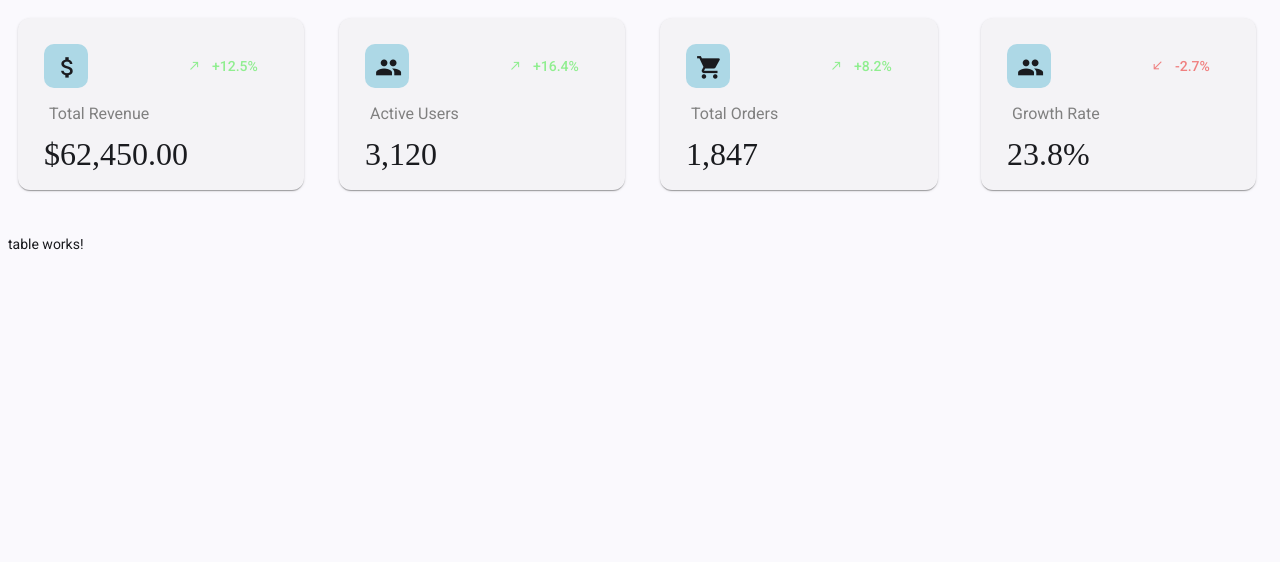
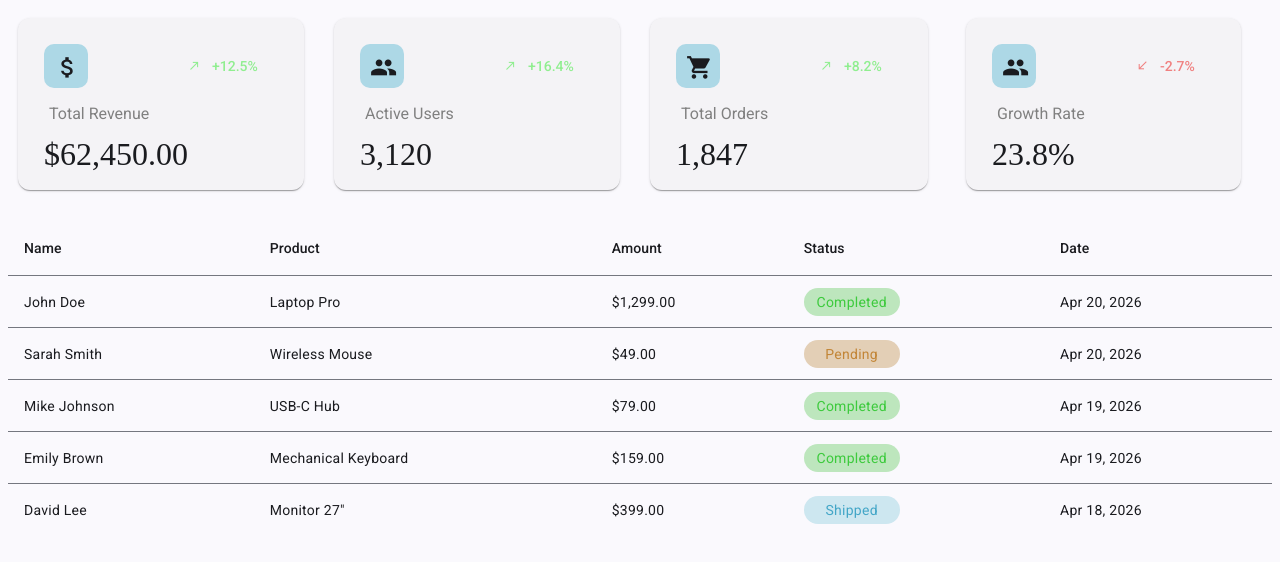
Before and after one commit to ChaitiDutta/dashboard-UI-system, an Angular app: page / in a window 1280 px wide. Shown: the top 562 px of the page. Built offline with nearby package versions, Linux system fonts and the light colour scheme.

Commit message:
Table design completed

```diff
--- a/src/app/features/dashboard/component/dashboard/dashboard.css
+++ b/src/app/features/dashboard/component/dashboard/dashboard.css
@@ -1,5 +1,32 @@
 .dashboard-grid {
   display: grid;
-  grid-template-columns: repeat(auto-fit, minmax(300px, 1fr));
+  /* grid-template-columns: repeat(auto-fit, minmax(300px, 1fr)); */
   gap: 20px;
 }
+
+.grid-col {
+  display: grid;
+  /* grid-template-columns: repeat(2, minmax(0, 1fr)); */
+}
+@media (min-width : 48rem) {
+  .grid-col {
+    grid-template-columns: repeat(2, minmax(0, 1fr));
+  }
+}
+
+@media (min-width : 64rem) {
+  .grid-col {
+    grid-template-columns: repeat(4, minmax(0, 1fr));
+  }
+}
+
+
+
+/* .grid-col-4{
+  display: grid;
+   grid-template-columns: repeat(4, minmax(0, 1fr));
+}
+.grid-col-2{
+  display: grid;
+   grid-template-columns: repeat(2, minmax(0, 1fr));
+} */
--- a/src/app/features/dashboard/component/dashboard/dashboard.html
+++ b/src/app/features/dashboard/component/dashboard/dashboard.html
@@ -1,10 +1,15 @@
 <div class="dashboard-grid">
+    <div class="grid-col">
         @for(item of stats;let i = $index; track item.label){
             <app-card [card]="item" [position]="i">
             </app-card>
         }
+    </div>
 
     <!-- <div class="tableList"> -->
-        <app-table></app-table>
+        <!-- @for(item of tableData; track item.name){ -->
+            <app-table [dataSource]="tableData"></app-table>
+
+        <!-- } -->
     <!-- </div> -->
 </div>
--- a/src/app/features/dashboard/component/dashboard/dashboard.ts
+++ b/src/app/features/dashboard/component/dashboard/dashboard.ts
@@ -3,18 +3,26 @@ import { CardService } from '../../service/card';
 import { Card } from '../../../../shared/components/card/card';
 import { Card_Model } from '../../../../shared/models/card.model';
 import { Table } from '../../../../shared/components/table/table';
+import { Table_Model } from '../../../../shared/models/table.model';
+import { CommonModule } from '@angular/common';
+import { BreakpointObserver, Breakpoints } from '@angular/cdk/layout';
 
 @Component({
   selector: 'app-dashboard',
-  imports: [Card, Table],
+  imports: [Card, Table, CommonModule],
   templateUrl: './dashboard.html',
   styleUrl: './dashboard.css',
 })
 export class Dashboard {
+  isLargeScreen : boolean = false;
   stats : Card_Model[] = [];
-  constructor(public card: CardService){
+  tableData: Table_Model[] = [];
+  constructor(public card: CardService
+  ){
     this.stats = this.card.getCards();
+    this.tableData = this.card.getTable();
     console.log(this.stats);
+
   }
 
 
--- a/src/app/features/dashboard/service/card.ts
+++ b/src/app/features/dashboard/service/card.ts
@@ -1,5 +1,6 @@
 import { Injectable } from '@angular/core';
 import { Card_Model } from '../../../shared/models/card.model';
+import { StatusData, Table_Model } from '../../../shared/models/table.model';
 @Injectable({
   providedIn: 'root',
 })
@@ -34,4 +35,44 @@ export class CardService {
   ]
 }
 
+getTable(): Table_Model[]{
+  return [
+  {
+    name: "John Doe",
+    product: "Laptop Pro",
+    amount: 1299,
+    status: StatusData.Completed,
+    date: new Date("2026-04-20")
+  },
+  {
+    name: "Sarah Smith",
+    product: "Wireless Mouse",
+    amount: 49,
+    status: StatusData.Pending,
+    date: new Date("2026-04-20")
+  },
+  {
+    name: "Mike Johnson",
+    product: "USB-C Hub",
+    amount: 79,
+    status: StatusData.Completed,
+    date: new Date("2026-04-19")
+  },
+  {
+    name: "Emily Brown",
+    product: "Mechanical Keyboard",
+    amount: 159,
+    status: StatusData.Completed,
+    date: new Date("2026-04-19")
+  },
+  {
+    name: "David Lee",
+    product: "Monitor 27\"",
+    amount: 399,
+    status: StatusData.Shipped,
+    date: new Date("2026-04-18")
+  }
+]
 }
+
+}
--- a/src/app/shared/components/card/card.html
+++ b/src/app/shared/components/card/card.html
@@ -11,10 +11,6 @@
             </mat-card-header>
             <mat-card-content>
                 <p class="label">{{card().label}}</p>
-                <!-- @for(val of card().value; let i = index; track i){
-
-                } -->
-                <!-- <h2 class="value">{{card().value | currency}}</h2> -->
                   <h2 class="value">{{formatValue()}}</h2>
             </mat-card-content>
         </mat-card>
--- a/src/app/shared/components/table/table.css
+++ b/src/app/shared/components/table/table.css
@@ -0,0 +1,21 @@
+.status-badge {
+  padding: 4px 8px;
+  border-radius: 22px;
+  /* color: #fff; */
+  /* font-weight: 500; */
+  text-align: center;
+  display: inline-block;
+  min-width: 80px;
+}
+.green{
+    color: rgb(61, 202, 61);
+    background-color: rgb(189, 230, 189);
+}
+.yellow{
+    color: rgb(194, 133, 54);
+    background-color: rgb(227, 207, 182);
+}
+.blue{
+    color: rgb(67, 166, 199);
+    background-color: rgb(205, 231, 240);
+}
--- a/src/app/shared/components/table/table.html
+++ b/src/app/shared/components/table/table.html
@@ -1 +1,39 @@
-<p>table works!</p>
+<!-- <p>table works!</p> -->
+<table mat-table [dataSource]="tableData" class="mat-elevation-z8">
+    <ng-container matColumnDef="Name">
+        <th mat-header-cell *matHeaderCellDef> Name </th>
+        <td mat-cell *matCellDef="let element">
+            {{ element.name }}
+        </td>
+    </ng-container>
+    <ng-container matColumnDef="Product">
+        <th mat-header-cell *matHeaderCellDef> Product </th>
+        <td mat-cell *matCellDef="let element">
+            {{ element.product }}
+        </td>
+    </ng-container>
+    <ng-container matColumnDef="Amount">
+        <th mat-header-cell *matHeaderCellDef> Amount </th>
+        <td mat-cell *matCellDef="let element">
+            {{ element.amount | currency}}
+        </td>
+    </ng-container>
+
+    <ng-container matColumnDef="Status">
+        <th mat-header-cell *matHeaderCellDef> Status </th>
+        <td mat-cell *matCellDef="let element" >
+            <span class="status-badge" [ngClass]=diverseStyle(element.status)>
+                {{ getStatusCode(element.status) }}
+            </span>
+        </td>
+    </ng-container>
+    <ng-container matColumnDef="Date">
+        <th mat-header-cell *matHeaderCellDef> Date </th>
+        <td mat-cell *matCellDef="let element">
+            {{ element.date | date}}
+        </td>
+    </ng-container>
+
+    <tr mat-header-row *matHeaderRowDef="displayedColumns"></tr>
+    <tr mat-row *matRowDef="let row; columns: displayedColumns;"></tr>
+</table>
--- a/src/app/shared/components/table/table.ts
+++ b/src/app/shared/components/table/table.ts
@@ -1,11 +1,41 @@
-import { Component } from '@angular/core';
+import { CommonModule, CurrencyPipe, DatePipe } from '@angular/common';
+import { Component, effect, input } from '@angular/core';
+import { MatTableDataSource, MatTableModule } from '@angular/material/table';
+import { StatusData, Table_Model } from '../../models/table.model';
 
 @Component({
   selector: 'app-table',
-  imports: [],
+  imports: [CommonModule, MatTableModule, CurrencyPipe, DatePipe],
   templateUrl: './table.html',
   styleUrl: './table.css',
 })
 export class Table {
-
+  displayedColumns : string[] = ['Name','Product','Amount','Status','Date'];
+  dataSource = input.required<Table_Model[]>();
+  tableData = new MatTableDataSource<Table_Model>([]);
+  constructor(){
+    effect(()=>{
+      this.tableData.data = this.dataSource(); // this is to extract the data from table data model
+    })                        //bcz , Mat table doesn't expect Signal(), it expect array or
+  }
+  getStatusCode(status: StatusData): string{
+    switch(status){
+      case StatusData.Completed :
+      return 'Completed';
+      case StatusData.Pending :
+        return 'Pending';
+        case StatusData.Shipped :
+          return 'Shipped';
+    }
+  }
+  diverseStyle(status: StatusData): string{
+    switch(status){
+      case StatusData.Completed:
+        return 'green';
+        case StatusData.Pending:
+          return 'yellow';
+        case StatusData.Shipped:
+          return 'blue';
+    }
 }
+}
--- a/src/app/shared/models/table.model.ts
+++ b/src/app/shared/models/table.model.ts
@@ -5,8 +5,8 @@ export interface Table_Model{
     status:StatusData,
     date: Date
 }
-export interface StatusData{
-    completed : 'Y',
-    pending : 'H',
-    shipped : 'R'
+export enum StatusData{
+    Completed = 'Y',
+    Pending = 'H',
+    Shipped = 'R'
 }
```
